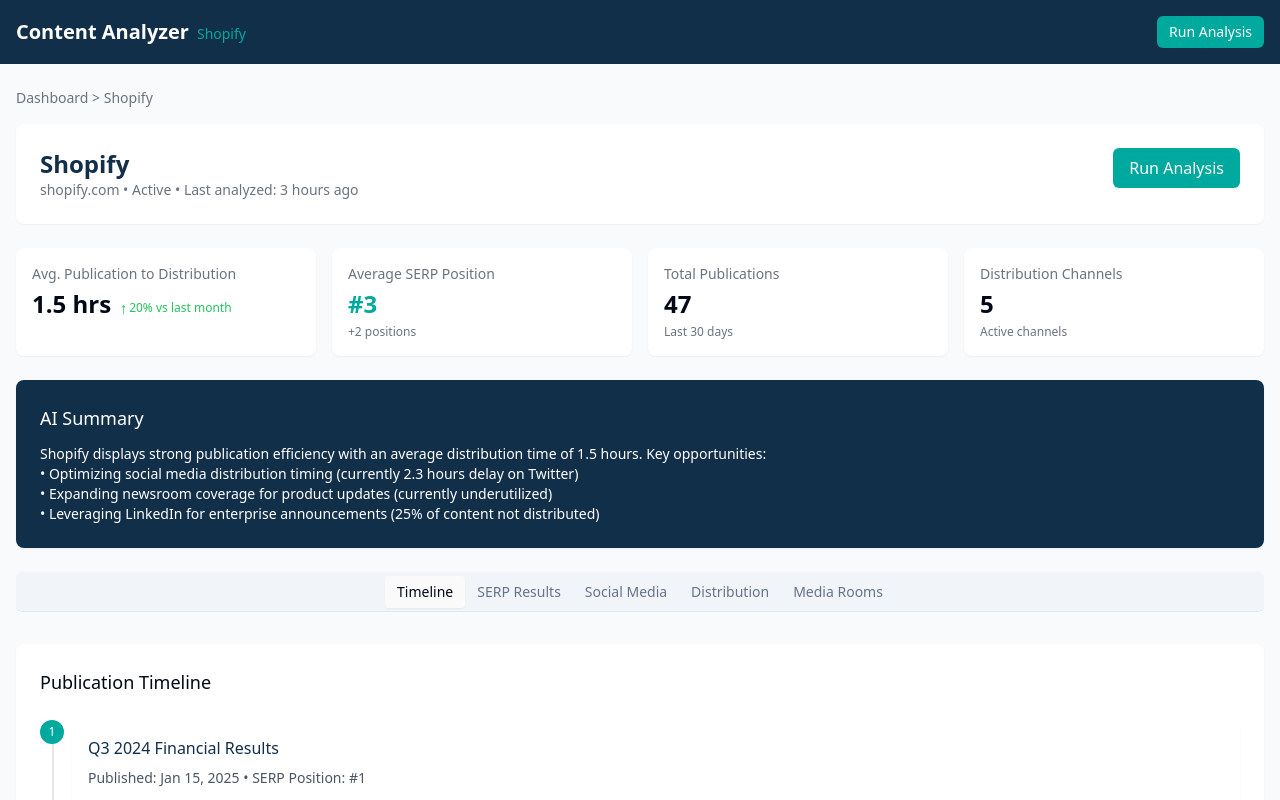
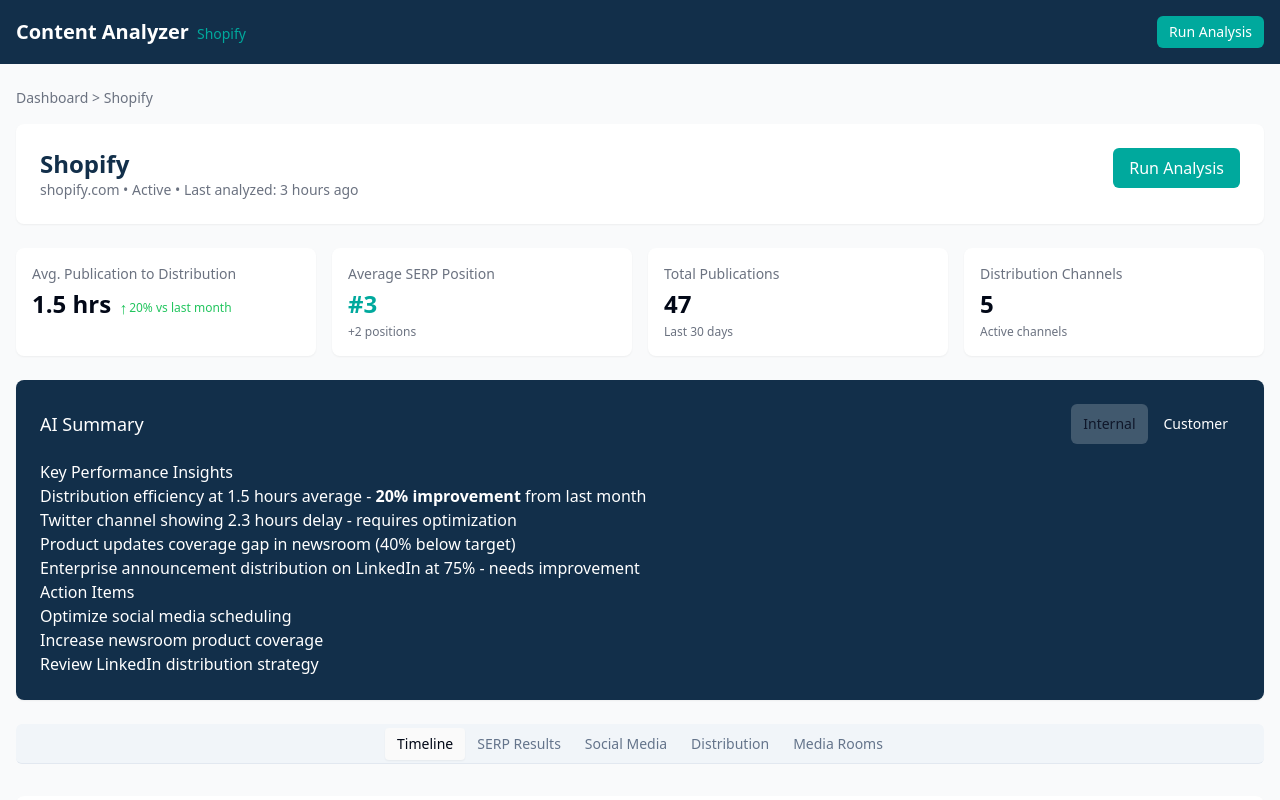
Before and after one commit to BenPlaybook/presspage-insight-pulse, a React (Vite) app: page /account/1 in a window 1280 px wide. Shown: the top 800 px of the page. Built offline with nearby package versions, Linux system fonts and the light colour scheme.

Commit message:
feat: Add AI Summary toggle and Markdown support
Adds a toggle to switch between "Internal" and "Customer" versions of the AI Summary.
Implements Markdown support for the AI Summary section.

```diff
--- a/package.json
+++ b/package.json
@@ -63,7 +63,7 @@
   },
   "devDependencies": {
     "@eslint/js": "^9.9.0",
-    "@tailwindcss/typography": "^0.5.15",
+    "@tailwindcss/typography": "^0.5.16",
     "@types/node": "^22.5.5",
     "@types/react": "^18.3.3",
     "@types/react-dom": "^18.3.0",
--- /dev/null
+++ b/src/components/AISummary.tsx
@@ -0,0 +1,36 @@
+
+import React from 'react';
+import { ToggleGroup, ToggleGroupItem } from '@/components/ui/toggle-group';
+import ReactMarkdown from 'react-markdown';
+
+type AISummaryProps = {
+  internalSummary: string;
+  customerSummary: string;
+};
+
+const AISummary = ({ internalSummary, customerSummary }: AISummaryProps) => {
+  const [activeVersion, setActiveVersion] = React.useState<string>('internal');
+
+  return (
+    <div className="bg-presspage-blue text-white rounded-lg shadow-sm p-6">
+      <div className="flex justify-between items-center mb-4">
+        <h2 className="text-lg font-medium">AI Summary</h2>
+        <ToggleGroup type="single" value={activeVersion} onValueChange={(value) => value && setActiveVersion(value)}>
+          <ToggleGroupItem value="internal" aria-label="Internal version" className="text-sm data-[state=on]:bg-white/20">
+            Internal
+          </ToggleGroupItem>
+          <ToggleGroupItem value="customer" aria-label="Customer version" className="text-sm data-[state=on]:bg-white/20">
+            Customer
+          </ToggleGroupItem>
+        </ToggleGroup>
+      </div>
+      <div className="prose prose-invert prose-sm max-w-none">
+        <ReactMarkdown>
+          {activeVersion === 'internal' ? internalSummary : customerSummary}
+        </ReactMarkdown>
+      </div>
+    </div>
+  );
+};
+
+export default AISummary;
--- a/src/pages/AccountDetails.tsx
+++ b/src/pages/AccountDetails.tsx
@@ -1,10 +1,10 @@
-
 import React, { useState } from 'react';
 import { Link, useParams } from 'react-router-dom';
 import { Header } from '@/components/Header';
 import { MetricCard } from '@/components/MetricCard';
 import { PublicationTimeline } from '@/components/PublicationTimeline';
 import { Tabs, TabsContent, TabsList, TabsTrigger } from '@/components/ui/tabs';
+import AISummary from '@/components/AISummary';
 
 // Mock account data
 const accountData = {
@@ -31,11 +31,28 @@ const accountData = {
       description: 'Active channels'
     }
   },
-  aiSummary: `Shopify displays strong publication efficiency with an average distribution time of 1.5 hours. Key opportunities:
-  • Optimizing social media distribution timing (currently 2.3 hours delay on Twitter)
-  • Expanding newsroom coverage for product updates (currently underutilized)
-  • Leveraging LinkedIn for enterprise announcements (25% of content not distributed)
-  `
+  aiSummary: {
+    internal: `### Key Performance Insights
+* Distribution efficiency at 1.5 hours average - **20% improvement** from last month
+* Twitter channel showing 2.3 hours delay - requires optimization
+* Product updates coverage gap in newsroom (40% below target)
+* Enterprise announcement distribution on LinkedIn at 75% - needs improvement
+
+### Action Items
+1. Optimize social media scheduling
+2. Increase newsroom product coverage
+3. Review LinkedIn distribution strategy`,
+    customer: `### Performance Overview
+* Consistently fast distribution across channels
+* Strong social media presence with multi-channel coverage
+* Comprehensive newsroom content strategy
+* Effective enterprise announcement distribution
+
+### Opportunities
+* Enhanced social media timing optimization
+* Expanded product update coverage
+* Strengthened LinkedIn presence`
+  }
 };
 
 const AccountDetails = () => {
@@ -94,11 +111,11 @@ const AccountDetails = () => {
         </div>
 
         {/* AI Summary */}
-        <div className="bg-presspage-blue text-white rounded-lg shadow-sm p-6 mb-6">
-          <h2 className="text-lg font-medium mb-3">AI Summary</h2>
-          <div className="whitespace-pre-line text-sm">
-            {accountData.aiSummary}
-          </div>
+        <div className="mb-6">
+          <AISummary
+            internalSummary={accountData.aiSummary.internal}
+            customerSummary={accountData.aiSummary.customer}
+          />
         </div>
 
         {/* Tabs */}
```
Also changed, not shown: 1 other file (tests, documents, lock files or other folders).
